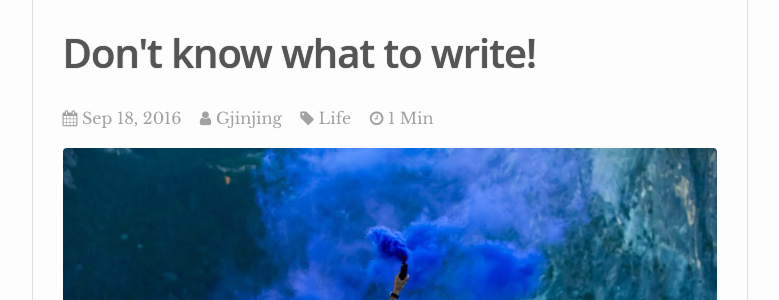
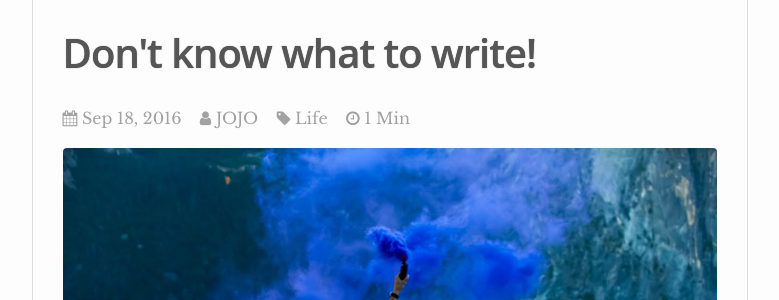
Before and after one commit to gjinjing/gjinjing.github.io, a Jekyll site: the page built from _posts/2016-09-18-life-1.markdown, in a window 1280 px wide. Shown: the part 322-622 px from the top of the page, without its empty margins (250-1029 px from the left). Built offline with Jekyll 4.4.1, drawn with Linux system fonts in a browser that asks for light colours; nearby versions of some CDN libraries.

Commit message:
change name

```diff
--- a/_config.yml
+++ b/_config.yml
@@ -6,7 +6,7 @@
 # 'jekyll serve'. If you change this file, please restart the server process.
 
 # Site settings
-title: Gjinjing
+title: JOJO
 description: > # this means to ignore newlines until "baseurl:"
  A lovely home page.
 #baseurl: "/ashwath" # the subpath of your site, e.g. /blog
--- a/_posts/2016-09-16-fun-1.markdown
+++ b/_posts/2016-09-16-fun-1.markdown
@@ -4,7 +4,7 @@ title:  "Lyric --- CROSS A LINE"
 description: Lyric --- Hypnosis Microphone --- CROSS A LINE
 date:   2022-09-3 22:50:00 +0530
 categories: fun
-author: gjinjing
+author: JOJO
 ---
 MV see :
 <a href='https://www.bilibili.com/video/BV1VS4y1i7oF?spm_id_from=333.999.0.0&vd_source=a51542cbce7db448cbfb7d979a1adaad'>CROSS A LINE in Bilibili</a>
--- a/_posts/2016-09-16-knowledge-1.markdown
+++ b/_posts/2016-09-16-knowledge-1.markdown
@@ -4,7 +4,7 @@ title:  "Exercise --- Mechanics"
 description: Well, just some exercise about mechanics
 date:   2016-09-13 10:50:00 +0530
 categories: knowledge
-author: gjinjing
+author: JOJO
 ---
 
 <script LANGUAGE = "javascript">
--- a/_posts/2016-09-16-knowledge-3.markdown
+++ b/_posts/2016-09-16-knowledge-3.markdown
@@ -4,7 +4,7 @@ title:  "Codes --- Root drawing basic"
 description: Use root and C++ to draw basic plots!
 date:   2016-09-13 10:50:00 +0530
 categories: knowledge
-author: gjinjing
+author: JOJO
 ---
 
 Question (1)
--- a/_posts/2016-09-18-life-1.markdown
+++ b/_posts/2016-09-18-life-1.markdown
@@ -3,7 +3,7 @@ layout: post
 title:  "Don't know what to write!"
 description: Don't know what to write!
 categories: life
-author: Gjinjing
+author: JOJO
 ---
 
 ![]({{site.baseurl}}/images/lost-1.jpg)
```
